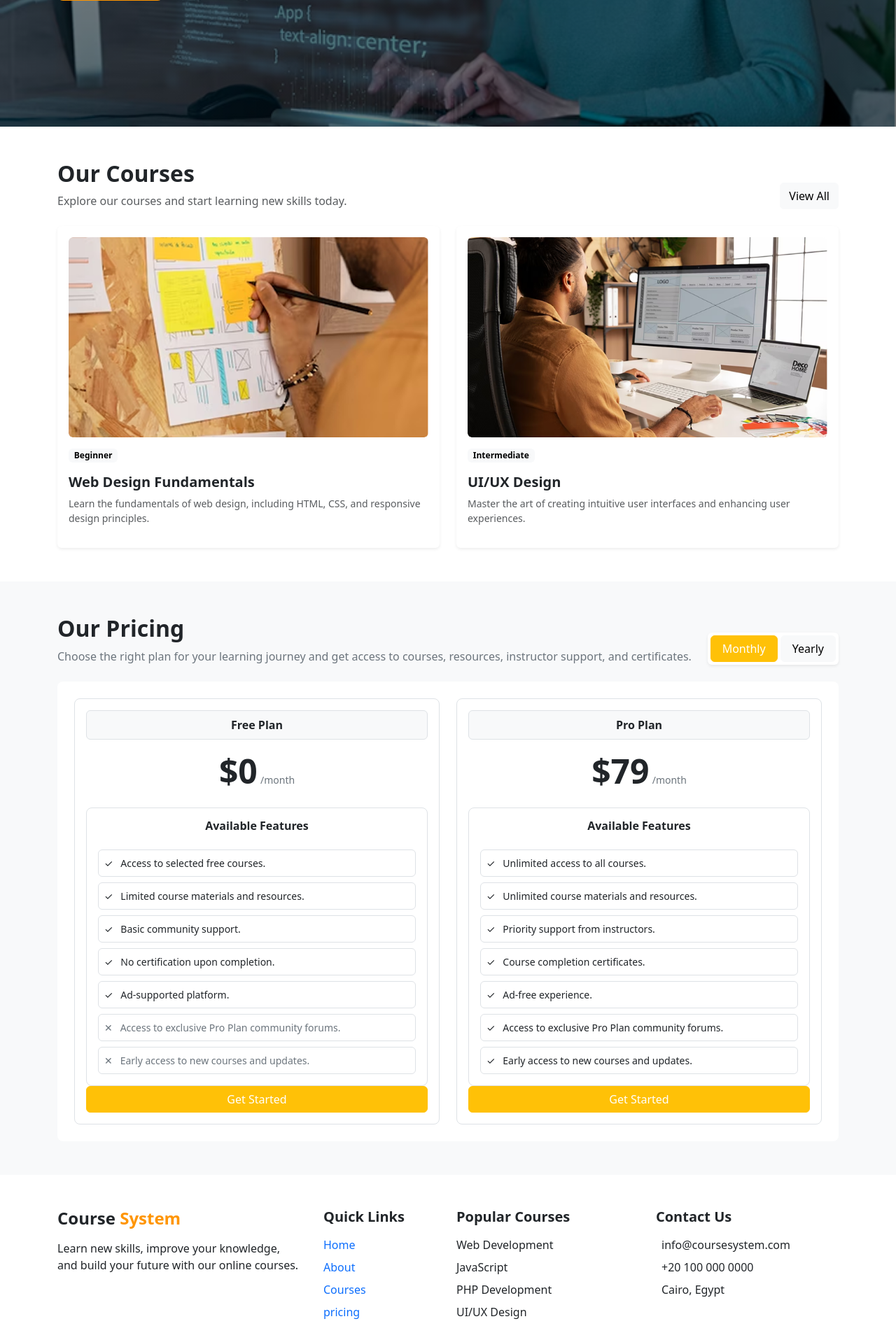
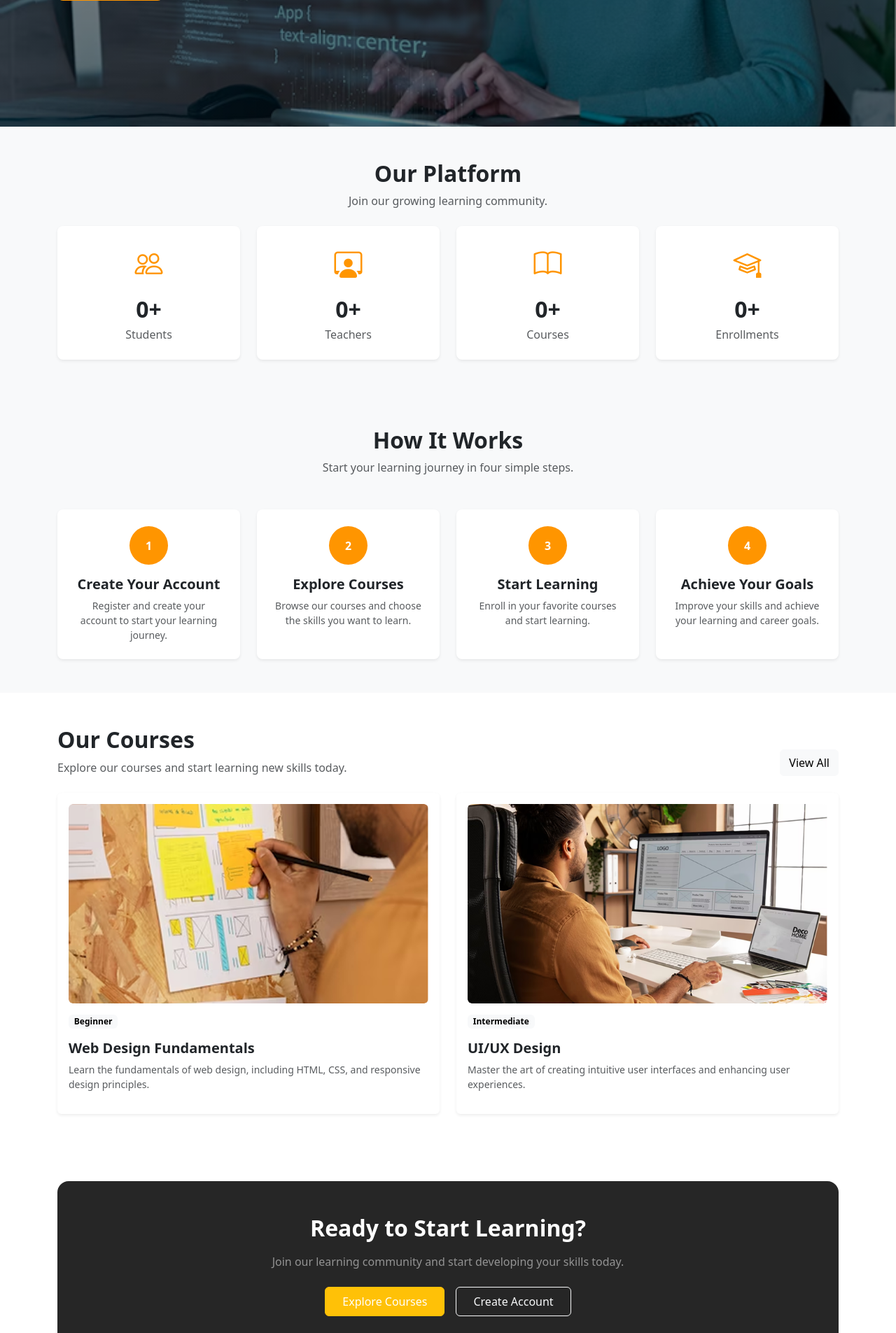
Before and after one commit to EsraaBisher/Team-1-Website, a PHP site: page / in a window 1280 px wide. Shown: the part 531-2436 px from the top of the page at 70% size. Run offline with PHP 8.4, Linux system fonts and the light colour scheme; data that the repository does not hold is empty.

Commit message:
Update home and pricing pages

```diff
--- a/index.php
+++ b/index.php
@@ -1,5 +1,32 @@
 <?php
-include "header.php" ;
+include "header.php";
+include "connect.php";
+
+// Get statistics from database
+$studentsCount = 0;
+$teachersCount = 0;
+$coursesCount = 0;
+$enrollmentsCount = 0;
+
+$result = $conn->query("SELECT COUNT(*) AS total FROM students");
+if ($result) {
+    $studentsCount = $result->fetch_assoc()['total'];
+}
+
+$result = $conn->query("SELECT COUNT(*) AS total FROM teachers");
+if ($result) {
+    $teachersCount = $result->fetch_assoc()['total'];
+}
+
+$result = $conn->query("SELECT COUNT(*) AS total FROM courses");
+if ($result) {
+    $coursesCount = $result->fetch_assoc()['total'];
+}
+
+$result = $conn->query("SELECT COUNT(*) AS total FROM enrollments");
+if ($result) {
+    $enrollmentsCount = $result->fetch_assoc()['total'];
+}
 ?>
 
 <!-- Hero Section -->
@@ -7,8 +34,6 @@ include "header.php" ;
     class="d-flex align-items-center"
     style="
         min-height: 650px;
-
-            /* background-image: url('./bootstrap/assets/image/herosection.png'); */
 
         background-image: linear-gradient(rgba(0,0,0,0.5), rgba(0,0,0,0.5)),
         url('./bootstrap/assets/image/herosection.png');
@@ -30,7 +55,9 @@ include "header.php" ;
                 with our online learning platform.
             </p>
 
-                <a href="courses.php" class="btn fw-medium btn-lg text-white" style="background-color: #FF9500;">
+            <a href="courses.php"
+               class="btn fw-medium btn-lg text-white"
+               style="background-color: #FF9500;">
                 Our Courses
             </a>
 
@@ -39,6 +66,251 @@ include "header.php" ;
     </div>
 
 </section>
+
+
+<!-- Platform Statistics Section -->
+<section class="py-5 bg-light">
+
+    <div class="container">
+
+        <div class="text-center mb-4">
+
+            <h2 class="fw-bold">
+                Our Platform
+            </h2>
+
+            <p class="text-muted">
+                Join our growing learning community.
+            </p>
+
+        </div>
+
+
+        <div class="row g-4">
+
+            <!-- Students -->
+            <div class="col-6 col-lg-3">
+
+                <div class="bg-white rounded-3 shadow-sm text-center p-4 h-100">
+
+                    <div class="mb-3">
+                        <i class="bi bi-people fs-1" style="color: #FF9500;"></i>
+                    </div>
+
+                    <h2 class="fw-bold mb-1">
+                        <?= $studentsCount ?>+
+                    </h2>
+
+                    <p class="text-muted mb-0">
+                        Students
+                    </p>
+
+                </div>
+
+            </div>
+
+
+            <!-- Teachers -->
+            <div class="col-6 col-lg-3">
+
+                <div class="bg-white rounded-3 shadow-sm text-center p-4 h-100">
+
+                    <div class="mb-3">
+                        <i class="bi bi-person-workspace fs-1" style="color: #FF9500;"></i>
+                    </div>
+
+                    <h2 class="fw-bold mb-1">
+                        <?= $teachersCount ?>+
+                    </h2>
+
+                    <p class="text-muted mb-0">
+                        Teachers
+                    </p>
+
+                </div>
+
+            </div>
+
+
+            <!-- Courses -->
+            <div class="col-6 col-lg-3">
+
+                <div class="bg-white rounded-3 shadow-sm text-center p-4 h-100">
+
+                    <div class="mb-3">
+                        <i class="bi bi-book fs-1" style="color: #FF9500;"></i>
+                    </div>
+
+                    <h2 class="fw-bold mb-1">
+                        <?= $coursesCount ?>+
+                    </h2>
+
+                    <p class="text-muted mb-0">
+                        Courses
+                    </p>
+
+                </div>
+
+            </div>
+
+
+            <!-- Enrollments -->
+            <div class="col-6 col-lg-3">
+
+                <div class="bg-white rounded-3 shadow-sm text-center p-4 h-100">
+
+                    <div class="mb-3">
+                        <i class="bi bi-mortarboard fs-1" style="color: #FF9500;"></i>
+                    </div>
+
+                    <h2 class="fw-bold mb-1">
+                        <?= $enrollmentsCount ?>+
+                    </h2>
+
+                    <p class="text-muted mb-0">
+                        Enrollments
+                    </p>
+
+                </div>
+
+            </div>
+
+        </div>
+
+    </div>
+
+</section>
+
+
+<!-- How It Works Section -->
+<section class="py-5 bg-light">
+
+    <div class="container">
+
+        <div class="text-center mb-5">
+
+            <h2 class="fw-bold">
+                How It Works
+            </h2>
+
+            <p class="text-muted">
+                Start your learning journey in four simple steps.
+            </p>
+
+        </div>
+
+
+        <div class="row g-4">
+
+            <!-- Step 1 -->
+            <div class="col-md-6 col-lg-3">
+
+                <div class="bg-white rounded-3 shadow-sm text-center p-4 h-100">
+
+                    <div class="mb-3">
+                        <span class="d-inline-flex align-items-center justify-content-center rounded-circle text-white fw-bold"
+                              style="width: 55px; height: 55px; background-color: #FF9500;">
+                            1
+                        </span>
+                    </div>
+
+                    <h5 class="fw-bold">
+                        Create Your Account
+                    </h5>
+
+                    <p class="text-muted small mb-0">
+                        Register and create your account
+                        to start your learning journey.
+                    </p>
+
+                </div>
+
+            </div>
+
+
+            <!-- Step 2 -->
+            <div class="col-md-6 col-lg-3">
+
+                <div class="bg-white rounded-3 shadow-sm text-center p-4 h-100">
+
+                    <div class="mb-3">
+                        <span class="d-inline-flex align-items-center justify-content-center rounded-circle text-white fw-bold"
+                              style="width: 55px; height: 55px; background-color: #FF9500;">
+                            2
+                        </span>
+                    </div>
+
+                    <h5 class="fw-bold">
+                        Explore Courses
+                    </h5>
+
+                    <p class="text-muted small mb-0">
+                        Browse our courses and choose
+                        the skills you want to learn.
+                    </p>
+
+                </div>
+
+            </div>
+
+
+            <!-- Step 3 -->
+            <div class="col-md-6 col-lg-3">
+
+                <div class="bg-white rounded-3 shadow-sm text-center p-4 h-100">
+
+                    <div class="mb-3">
+                        <span class="d-inline-flex align-items-center justify-content-center rounded-circle text-white fw-bold"
+                              style="width: 55px; height: 55px; background-color: #FF9500;">
+                            3
+                        </span>
+                    </div>
+
+                    <h5 class="fw-bold">
+                        Start Learning
+                    </h5>
+
+                    <p class="text-muted small mb-0">
+                        Enroll in your favorite courses
+                        and start learning.
+                    </p>
+
+                </div>
+
+            </div>
+
+
+            <!-- Step 4 -->
+            <div class="col-md-6 col-lg-3">
+
+                <div class="bg-white rounded-3 shadow-sm text-center p-4 h-100">
+
+                    <div class="mb-3">
+                        <span class="d-inline-flex align-items-center justify-content-center rounded-circle text-white fw-bold"
+                              style="width: 55px; height: 55px; background-color: #FF9500;">
+                            4
+                        </span>
+                    </div>
+
+                    <h5 class="fw-bold">
+                        Achieve Your Goals
+                    </h5>
+
+                    <p class="text-muted small mb-0">
+                        Improve your skills and achieve
+                        your learning and career goals.
+                    </p>
+
+                </div>
+
+            </div>
+
+        </div>
+
+    </div>
+
+</section>
+
 
 <!-- Courses Section -->
 <section class="py-5">
@@ -49,11 +321,15 @@ include "header.php" ;
         <div class="d-flex justify-content-between align-items-end mb-4">
 
             <div>
-                    <h2 class="fw-bold mb-2">Our Courses</h2>
+
+                <h2 class="fw-bold mb-2">
+                    Our Courses
+                </h2>
 
                 <p class="text-muted mb-0">
                     Explore our courses and start learning new skills today.
                 </p>
+
             </div>
 
             <a href="courses.php" class="btn btn-light">
@@ -66,6 +342,7 @@ include "header.php" ;
         <!-- Courses -->
         <div class="row g-4">
 
+
             <!-- Course 1 -->
             <div class="col-md-6">
 
@@ -77,7 +354,6 @@ include "header.php" ;
 
                     <div class="card-body px-0 pb-0">
 
-                            <!-- Course Info -->
                         <div class="d-flex justify-content-between align-items-center mb-3">
 
                             <div class="d-flex gap-2">
@@ -85,6 +361,7 @@ include "header.php" ;
                                 <span class="badge text-bg-light">
                                     Beginner
                                 </span>
+
                             </div>
 
                         </div>
@@ -94,13 +371,13 @@ include "header.php" ;
                             Web Design Fundamentals
                         </h5>
 
-                            <p class="text-muted small fw-medium ">
+                        <p class="text-muted small fw-medium">
                             Learn the fundamentals of web design, including HTML,
                             CSS, and responsive design principles.
                         </p>
 
+                    </div>
 
-                        </div>
                 </div>
 
             </div>
@@ -124,6 +401,7 @@ include "header.php" ;
                                 <span class="badge text-bg-light">
                                     Intermediate
                                 </span>
+
                             </div>
 
                         </div>
@@ -133,179 +411,10 @@ include "header.php" ;
                             UI/UX Design
                         </h5>
 
-                            <p class="text-muted small fw-medium ">
+                        <p class="text-muted small fw-medium">
                             Master the art of creating intuitive user interfaces
                             and enhancing user experiences.
                         </p>
-
-
-                        </div>
-                    </div>
-
-                </div>
-
-            </div>
-
-        </div>
-
-    </section>
-
-    <!-- Pricing Section -->
-    <section class="py-5 bg-light">
-
-        <div class="container">
-
-            <!-- Heading -->
-            <div class="d-flex justify-content-between align-items-end mb-4">
-
-                <div>
-                    <h2 class="fw-bold mb-2">Our Pricing</h2>
-
-                    <p class="text-secondary mb-0">
-                         Choose the right plan for your learning journey and get access to
-                        courses, resources, instructor support, and certificates.
-                    </p>
-                </div>
-
-                <!-- Monthly / Yearly -->
-                <div class="bg-white rounded-2 p-1 shadow-sm">
-                    <button class="btn btn-warning text-white px-3">
-                        Monthly
-                    </button>
-
-                    <button class="btn btn-light px-3">
-                        Yearly
-                    </button>
-                </div>
-
-            </div>
-
-
-            <!-- Pricing Box -->
-            <div class="bg-white rounded-3 p-4">
-
-                <div class="row g-4">
-
-                    <!-- Free Plan -->
-                    <div class="col-md-6">
-
-                        <div class="border rounded-3 p-3 h-100">
-
-                            <!-- Plan Name -->
-                            <div class="bg-light border rounded-2 text-center py-2 mb-3">
-                                <span class="fw-semibold">Free Plan</span>
-                            </div>
-
-                            <!-- Price -->
-                            <div class="text-center mb-4">
-                                <span class="display-5 fw-bold">$0</span>
-                                <small class="text-secondary">/month</small>
-                            </div>
-
-                            <!-- Features -->
-                            <div class="border rounded-3 p-3">
-
-                                <h6 class="text-center fw-bold mb-4">
-                                    Available Features
-                                </h6>
-
-                                <div class="border rounded-2 p-2 mb-2 small">
-                                    ✓ &nbsp; Access to selected free courses.
-                                </div>
-
-                                <div class="border rounded-2 p-2 mb-2 small">
-                                    ✓ &nbsp; Limited course materials and resources.
-                                </div>
-
-                                <div class="border rounded-2 p-2 mb-2 small">
-                                    ✓ &nbsp; Basic community support.
-                                </div>
-
-                                <div class="border rounded-2 p-2 mb-2 small">
-                                    ✓ &nbsp; No certification upon completion.
-                                </div>
-
-                                <div class="border rounded-2 p-2 mb-2 small">
-                                    ✓ &nbsp; Ad-supported platform.
-                                </div>
-
-                                <div class="border rounded-2 p-2 mb-2 small text-secondary">
-                                    ✕ &nbsp; Access to exclusive Pro Plan community forums.
-                                </div>
-
-                                <div class="border rounded-2 p-2 small text-secondary">
-                                    ✕ &nbsp; Early access to new courses and updates.
-                                </div>
-
-                            </div>
-
-                            <!-- Button -->
-                            <a href="register.php?plan=free" class="btn btn-warning text-white w-100">
-                                Get Started
-                            </a>
-
-                        </div>
-
-                    </div>
-
-
-                    <!-- Pro Plan -->
-                    <div class="col-md-6">
-
-                        <div class="border rounded-3 p-3 h-100">
-
-                            <!-- Plan Name -->
-                            <div class="bg-light border rounded-2 text-center py-2 mb-3">
-                                <span class="fw-semibold">Pro Plan</span>
-                            </div>
-
-                            <!-- Price -->
-                            <div class="text-center mb-4">
-                                <span class="display-5 fw-bold">$79</span>
-                                <small class="text-secondary">/month</small>
-                            </div>
-
-                            <!-- Features -->
-                            <div class="border rounded-3 p-3">
-
-                                <h6 class="text-center fw-bold mb-4">
-                                    Available Features
-                                </h6>
-
-                                <div class="border rounded-2 p-2 mb-2 small">
-                                    ✓ &nbsp; Unlimited access to all courses.
-                                </div>
-
-                                <div class="border rounded-2 p-2 mb-2 small">
-                                    ✓ &nbsp; Unlimited course materials and resources.
-                                </div>
-
-                                <div class="border rounded-2 p-2 mb-2 small">
-                                    ✓ &nbsp; Priority support from instructors.
-                                </div>
-
-                                <div class="border rounded-2 p-2 mb-2 small">
-                                    ✓ &nbsp; Course completion certificates.
-                                </div>
-
-                                <div class="border rounded-2 p-2 mb-2 small">
-                                    ✓ &nbsp; Ad-free experience.
-                                </div>
-
-                                <div class="border rounded-2 p-2 mb-2 small">
-                                    ✓ &nbsp; Access to exclusive Pro Plan community forums.
-                                </div>
-
-                                <div class="border rounded-2 p-2 small">
-                                    ✓ &nbsp; Early access to new courses and updates.
-                                </div>
-
-                            </div>
-
-                            <!-- Button -->
-                            <a href="register.php?plan=pro" class="btn btn-warning text-white w-100">
-                                Get Started
-                            </a>
 
                     </div>
 
@@ -320,6 +429,44 @@ include "header.php" ;
 </section>
 
 
+<!-- Call To Action Section -->
+<section class="py-5">
+
+    <div class="container">
+
+        <div class="rounded-4 p-5 text-center text-white"
+             style="background-color: #262626;">
+
+            <h2 class="fw-bold mb-3">
+                Ready to Start Learning?
+            </h2>
+
+            <p class="mb-4 text-white-50">
+                Join our learning community and start developing
+                your skills today.
+            </p>
+
+            <div class="d-flex justify-content-center gap-3 flex-wrap">
+
+                <a href="courses.php"
+                   class="btn btn-warning text-white px-4 py-2">
+                    Explore Courses
+                </a>
+
+                <a href="register.php"
+                   class="btn btn-outline-light px-4 py-2">
+                    Create Account
+                </a>
+
+            </div>
+
+        </div>
+
+    </div>
+
+</section>
+
+
 <?php
-include "footer.php" ;
+include "footer.php";
 ?>
```
Also changed, not shown: pricing.php (+68 -9 lines). Lines whose indentation alone changed are shown as unchanged.
